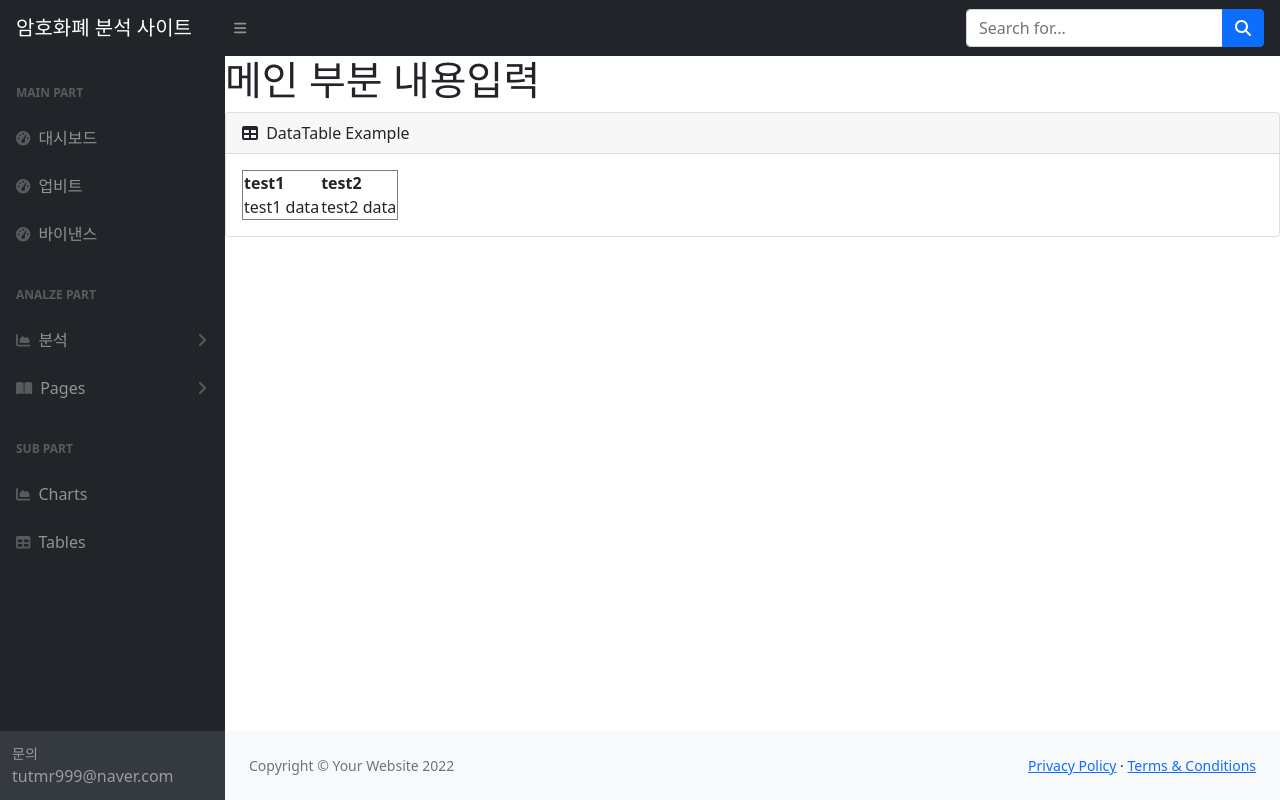
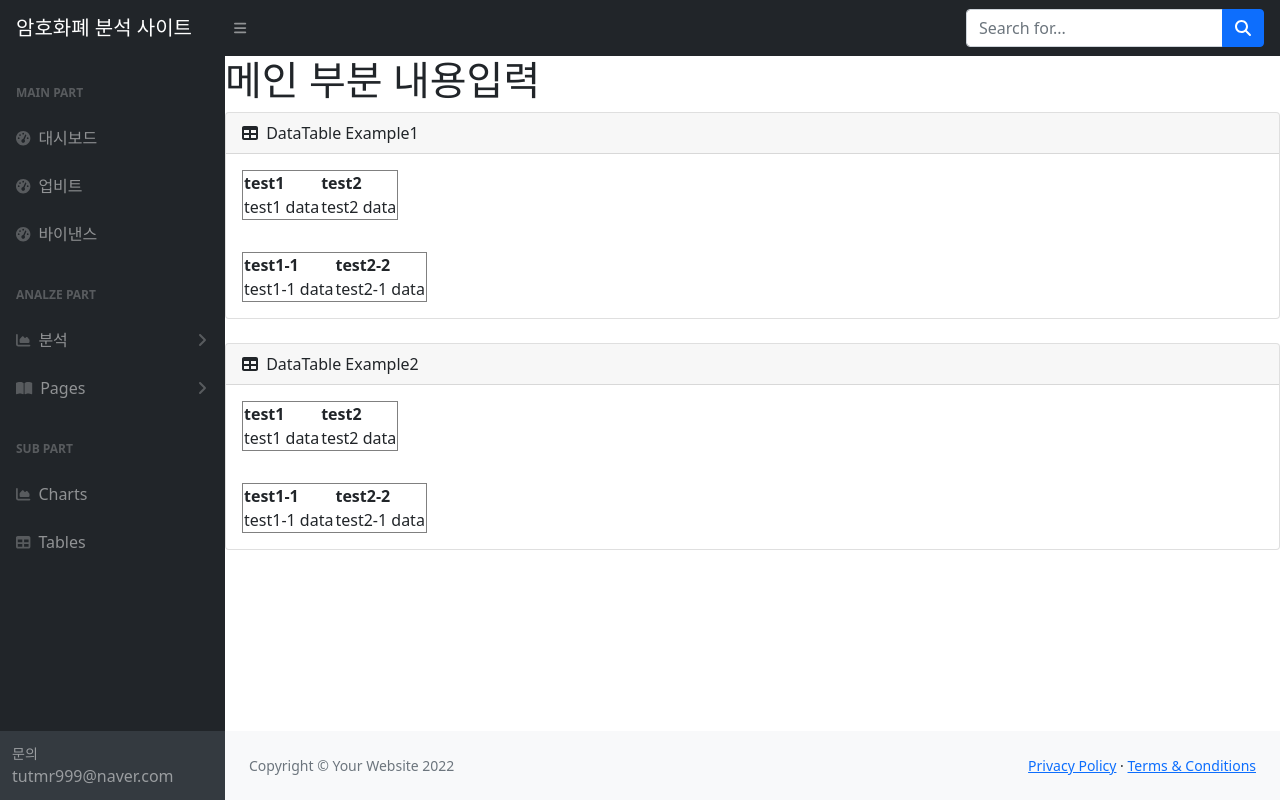
Before and after one commit to Leon-real/bitcoin_analytics_homepage, a Django app: template templates/myapp/dashbord_upbit.html in a window 1280 px wide. Run offline with Django 4.2, Linux system fonts and the light colour scheme; the template is opened without the code that fills it, so the values that code supplies are empty; some libraries are stand-ins or nearby versions.

Commit message:
test dashbord_upbit.html

```diff
--- a/templates/myapp/dashbord_upbit.html
+++ b/templates/myapp/dashbord_upbit.html
@@ -114,10 +114,10 @@
                     <div class="card mb-4">
                             <div class="card-header">
                                 <i class="fas fa-table me-1"></i>
-                                DataTable Example
+                                DataTable Example1
                             </div>
                             <div class="card-body">
-                                <table border=1>
+                                <table border='1'>
                                     <tr>
                                         <th>test1</th>
                                         <th>test2</th>
@@ -129,7 +129,55 @@
                                     </tr>
                                 </table>
                             </div>
+
+                            <div class="card-body">
+                                <table border='1'>
+                                    <tr>
+                                        <th>test1-1</th>
+                                        <th>test2-2</th>
+                                    </tr>
+
+                                    <tr>
+                                        <td>test1-1 data</td>
+                                        <td>test2-1 data</td>
+                                    </tr>
+                                </table>
+                            </div>
+                    </div>
+
+                    <div class="card mb-4">
+                        <div class="card-header">
+                            <i class="fas fa-table me-1"></i>
+                            DataTable Example2
                         </div>
+                        <div class="card-body">
+                            <table border='1'>
+                                <tr>
+                                    <th>test1</th>
+                                    <th>test2</th>
+                                </tr>
+
+                                <tr>
+                                    <td>test1 data</td>
+                                    <td>test2 data</td>
+                                </tr>
+                            </table>
+                        </div>
+
+                        <div class="card-body">
+                            <table border='1'>
+                                <tr>
+                                    <th>test1-1</th>
+                                    <th>test2-2</th>
+                                </tr>
+
+                                <tr>
+                                    <td>test1-1 data</td>
+                                    <td>test2-1 data</td>
+                                </tr>
+                            </table>
+                        </div>
+                </div>
 
                 </main>
                 <footer class="py-4 bg-light mt-auto">
```
